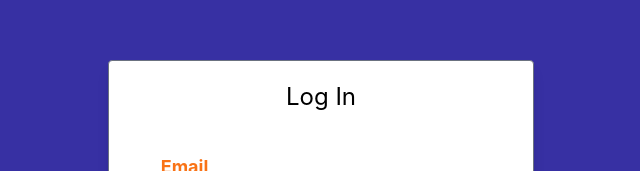
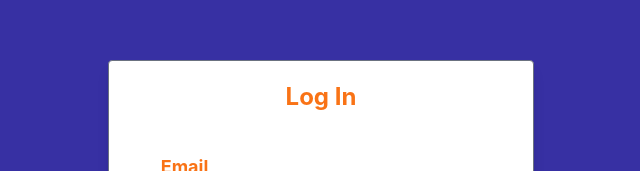
Before and after one commit to lautarojlopez/redux-products, a Next.js app: page /login in a window 1280 px wide. Shown: the part 117-288 px from the top of the page, without its empty margins (319-959 px from the left). Built offline with nearby package versions, Linux system fonts and the light colour scheme.

Commit message:
Styles to LoginForm component

```diff
--- a/components/LoginForm.jsx
+++ b/components/LoginForm.jsx
@@ -25,7 +25,7 @@
 
     return (
         <form onSubmit={form.handleSubmit} className="flex flex-col my-5 shadow-lg rounded border border-gray-500 p-5 bg-white">
-            <h2 className="text-center text-2xl">Log In</h2>
+            <h2 className="text-center text-2xl text-orange-500 font-bold">Log In</h2>
 
             <div className="my-5">
 
```
